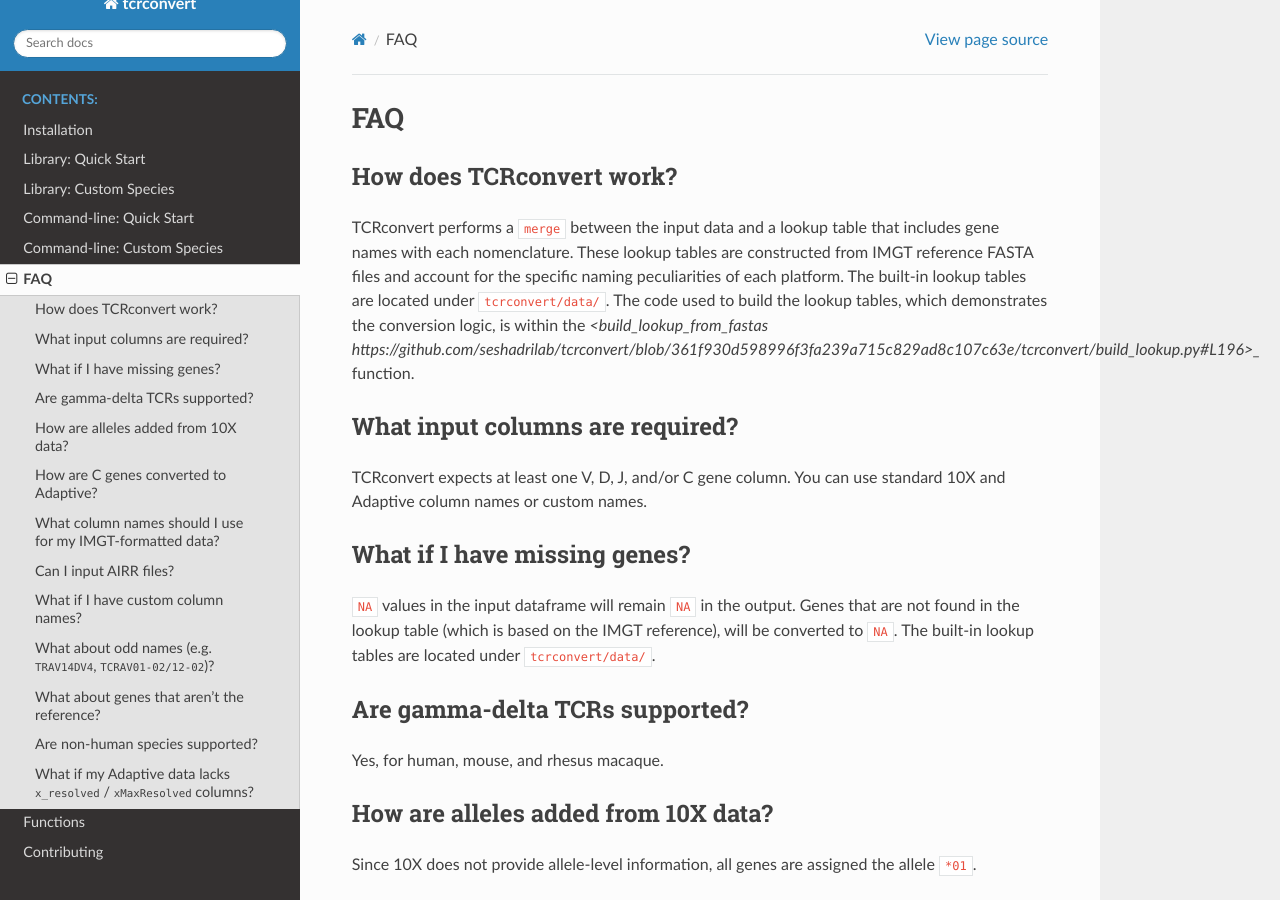
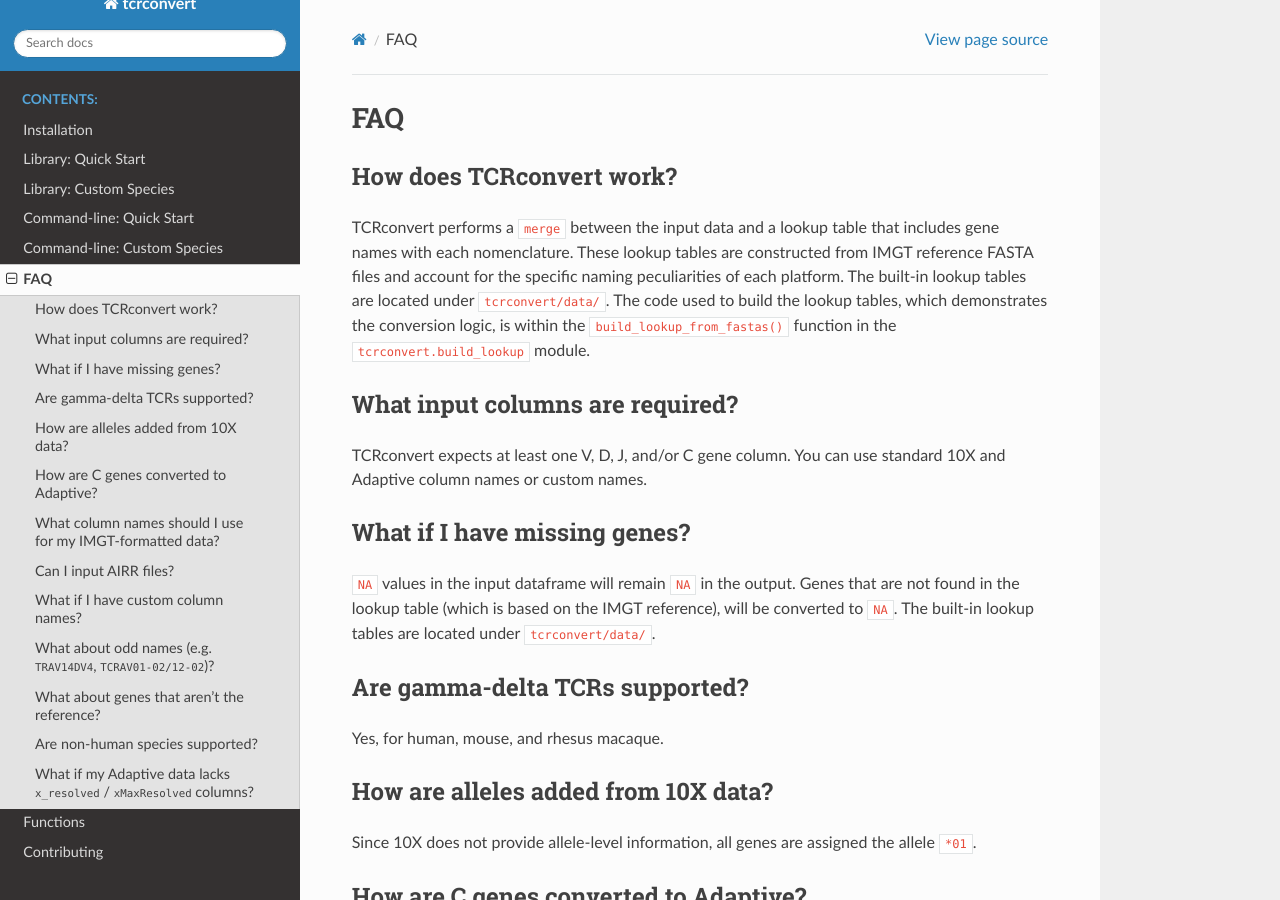
Before and after one commit to seshadrilab/tcrconvert, a Sphinx documentation site: the page built from docs/source/faq.rst, in a window 1280 px wide and 900 px high. Built offline with Sphinx 7.4.7 and the Read the Docs theme 3.1.0, drawn with Linux system fonts in a browser that asks for light colours.

Commit message:
Replace gibberish with descriptive sentence

```diff
--- a/docs/source/faq.rst
+++ b/docs/source/faq.rst
@@ -9,7 +9,8 @@
 from IMGT reference FASTA files and account for the specific naming peculiarities
 of each platform. The built-in lookup tables are located under ``tcrconvert/data/``.
 The code used to build the lookup tables, which demonstrates the conversion logic, is
-within the `<build_lookup_from_fastas https://github.com/seshadrilab/tcrconvert/blob/361f930d598996f3fa239a715c829ad8c107c63e/tcrconvert/build_lookup.py#L196>_` function.
+within the ``build_lookup_from_fastas()`` function in the
+``tcrconvert.build_lookup`` module.
 
 
 What input columns are required?
```
